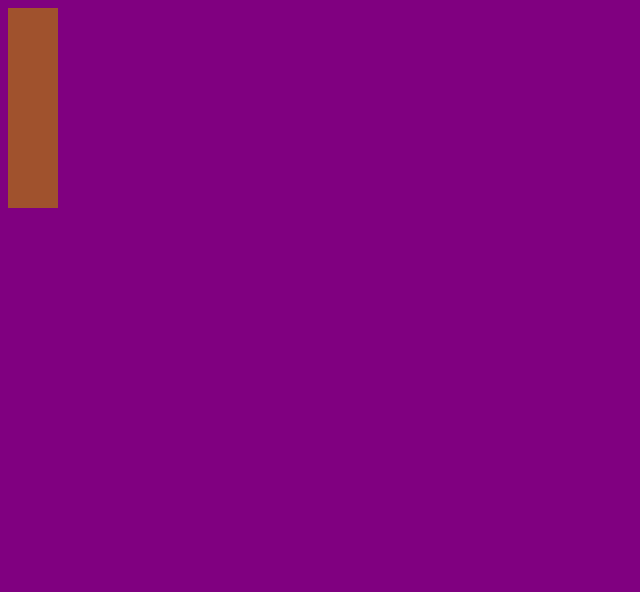
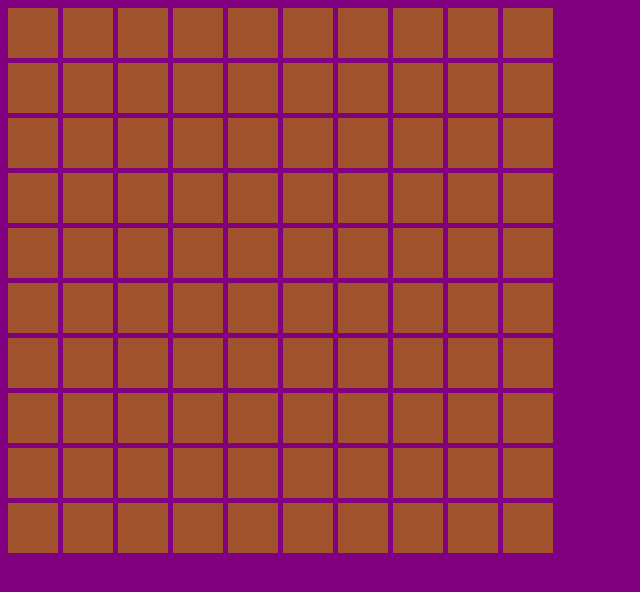
Before and after one commit to Davidcode2/battleship, a website built with webpack: page index.html in a window 1280 px wide. Shown: the whole page, without its empty margins (0-640 px from the left). Built offline with nearby package versions, Linux system fonts and the light colour scheme.

Commit message:
Create gamebaord

```diff
--- a/css/style.css
+++ b/css/style.css
@@ -5,6 +5,15 @@ body {
   background-color: purple;
 }
 
+.gameboard {
+  --field-width: 50px;
+  --number-of-fields: 4;
+  display: grid;
+  grid-template-columns: repeat(var(--number-of-fields), var(--field-width));
+  grid-template-rows: repeat(var(--number-of-fields), var(--field-width));
+  gap: 5px;
+}
+
 .gameboard_field {
   background-color: sienna;
   width: 50px;
--- a/index.html
+++ b/index.html
@@ -7,8 +7,6 @@
   </head>
   <body>
     <div class="gameboardContainer">
-      <div class="player_gameboard"></div>
-      <div class="computer_gameboard"></div>
     </div>
   </body>
 </html>
--- a/src/game.ts
+++ b/src/game.ts
@@ -1,6 +1,6 @@
 import { IGameboard, Gameboard } from './gameboard';
 import { ComputerPlayer, HumanPlayer } from './player';
-import { drawGameboard } from './guiDrawer';
+import { createGameboard, placeGameboard } from './guiDrawer';
 
 export class Game {
   playerGameboard: IGameboard;
@@ -9,15 +9,16 @@ export class Game {
   computerPlayer: typeof ComputerPlayer;
 
   setUpGame() {
-    this.playerGameboard = Gameboard();
+    this.playerGameboard = Gameboard(10);
     this.computerGameboard = Gameboard();
     this.player = new (HumanPlayer as any)(this.computerGameboard);
     this.computerPlayer = new (ComputerPlayer as any)(this.playerGameboard);
   }
 
   startGame() {
-    const playerGameboard = document.querySelector('.player_gameboard');
-    drawGameboard(this.playerGameboard, playerGameboard);
+    const playerGameboard = createGameboard(this.playerGameboard);
+    placeGameboard(playerGameboard);
+
   }
 
   placeShips(gameboard: IGameboard) {
--- a/src/guiDrawer.ts
+++ b/src/guiDrawer.ts
@@ -1,9 +1,21 @@
 import { IGameboard } from './gameboard';
 
-export function drawGameboard(gameboard: IGameboard, gameboardElement: Element) {
-  for (const field of gameboard.board) {
-    const fieldElement = document.createElement('div');
-    fieldElement.classList.add("gameboard_field");
-    gameboardElement.appendChild(fieldElement);
+export function createGameboard(gameboard: IGameboard) {
+  const gameboardElement = document.createElement('div');
+  gameboardElement.classList.add('gameboard');
+  const numberOfFields = gameboard.board.length;
+  gameboardElement.style.setProperty('--number-of-fields', `${numberOfFields}`);
+  for (let i = 0; i < gameboard.board.length; i++) {
+    for (let j = 0; j < gameboard.board.length; j++) {
+      const fieldElement = document.createElement('div');
+      fieldElement.classList.add('gameboard_field');
+      gameboardElement.appendChild(fieldElement);
+    }
   }
+  return gameboardElement;
 }
+
+export function placeGameboard(gameboard: Element) {
+  const gameboardContainer = document.querySelector('.gameboardContainer');
+  gameboardContainer.appendChild(gameboard);
+}
```
